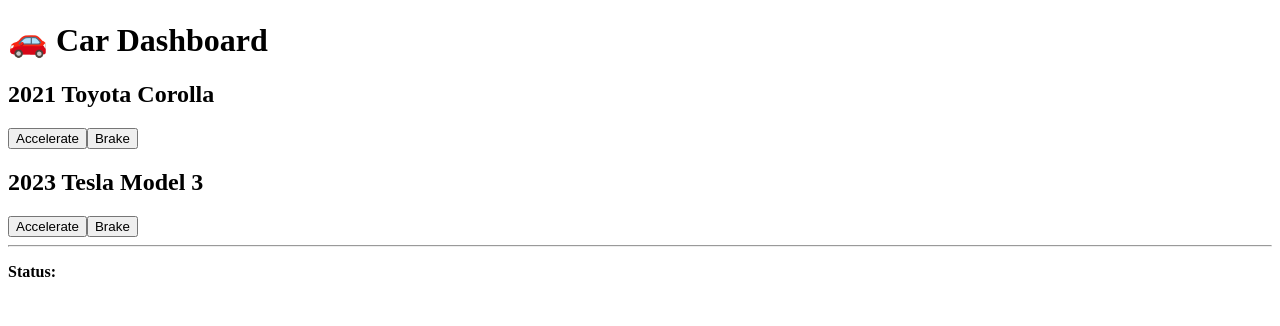
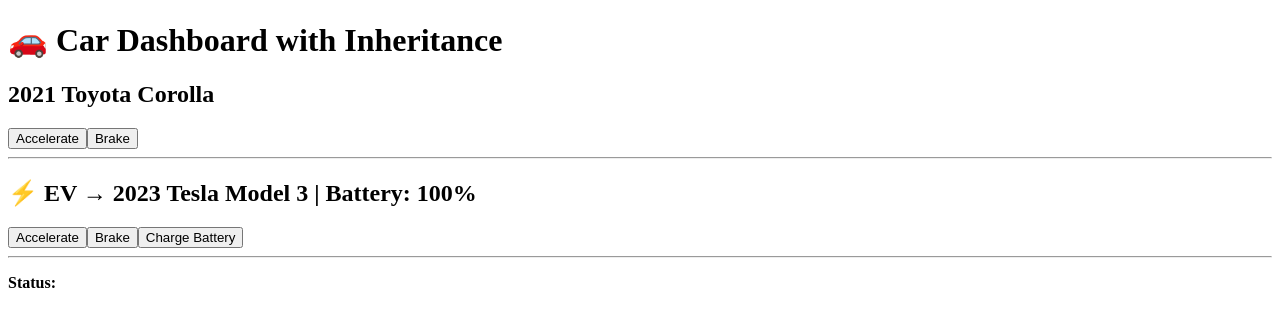
Before and after one commit to sds2002/AngularDemo, an Angular app: page / in a window 1280 px wide. Shown: the top 326 px of the page. Built offline with nearby package versions, Linux system fonts and the light colour scheme.

Commit message:
Inheritance

```diff
--- a/src/app/app.component.html
+++ b/src/app/app.component.html
@@ -1,16 +1,22 @@
-<h1>🚗 Car Dashboard</h1>
+<h1>🚗 Car Dashboard with Inheritance</h1>
 
+<!-- Normal Car -->
 <div>
   <h2>{{ car1.displayInfo() }}</h2>
   <button (click)="accelerateCar(car1)">Accelerate</button>
   <button (click)="brakeCar(car1)">Brake</button>
 </div>
 
+<hr>
+
+<!-- Electric Car -->
 <div>
-  <h2>{{ car2.displayInfo() }}</h2>
-  <button (click)="accelerateCar(car2)">Accelerate</button>
-  <button (click)="brakeCar(car2)">Brake</button>
+  <h2>{{ ev1.displayInfo() }}</h2>
+  <button (click)="accelerateCar(ev1)">Accelerate</button>
+  <button (click)="brakeCar(ev1)">Brake</button>
+  <button (click)="chargeEV(ev1)">Charge Battery</button>
 </div>
 
 <hr>
+
 <p><strong>Status:</strong> {{ message }}</p>
--- a/src/app/app.component.ts
+++ b/src/app/app.component.ts
@@ -1,5 +1,6 @@
 import { Component } from '@angular/core';
-import { Car } from './models/car.model';  // ✅ Import your Car class
+import { Car } from './models/car.model';
+import { ElectricCar } from './models/electric-car.model';
 
 @Component({
   selector: 'app-root',
@@ -7,12 +8,14 @@
   styleUrls: ['./app.component.css']
 })
 export class AppComponent {
-  // ✅ Properties used in template
+  // Normal Car
   car1 = new Car('Toyota', 'Corolla', 2021);
-  car2 = new Car('Tesla', 'Model 3', 2023);
+
+  // Electric Car (inherits from Car)
+  ev1 = new ElectricCar('Tesla', 'Model 3', 2023);
+
   message: string = '';
 
-  // ✅ Methods used in template
   accelerateCar(car: Car) {
     car.drive(20);
     this.message = `${car.displayInfo()} is now at ${car.getSpeed()} km/h.`;
@@ -22,4 +25,9 @@
     car.brake(10);
     this.message = `${car.displayInfo()} slowed down to ${car.getSpeed()} km/h.`;
   }
+
+  chargeEV(ev: ElectricCar) {
+    ev.chargeBattery(20);
+    this.message = `${ev.displayInfo()} (charged battery)`;
+  }
 }
--- a/src/app/models/car.model.ts
+++ b/src/app/models/car.model.ts
@@ -1,4 +1,4 @@
-// src/app/models/car.model.ts
+// Base Car class
 export class Car {
   brand: string;
   model: string;
--- /dev/null
+++ b/src/app/models/electric-car.model.ts
@@ -0,0 +1,23 @@
+import { Car } from "./car.model";
+
+// Child class using inheritance
+export class ElectricCar extends Car {
+    batteryLevel: number = 100; // Extra property for EV
+
+    constructor(brand: string, model: string, year: number) {
+      super(brand, model, year); // call parent constructor
+    }
+
+    chargeBattery(amount: number): void {
+      this.batteryLevel = Math.min(100, this.batteryLevel + amount);
+    }
+
+    useBattery(amount: number): void {
+      this.batteryLevel = Math.max(0, this.batteryLevel - amount);
+    }
+
+    // Overriding method
+    override displayInfo(): string {
+      return `⚡ EV → ${super.displayInfo()} | Battery: ${this.batteryLevel}%`;
+    }
+  }
```
Also changed, not shown: 1 other file (tests, documents, lock files or other folders). Lines whose indentation alone changed are shown as unchanged.
